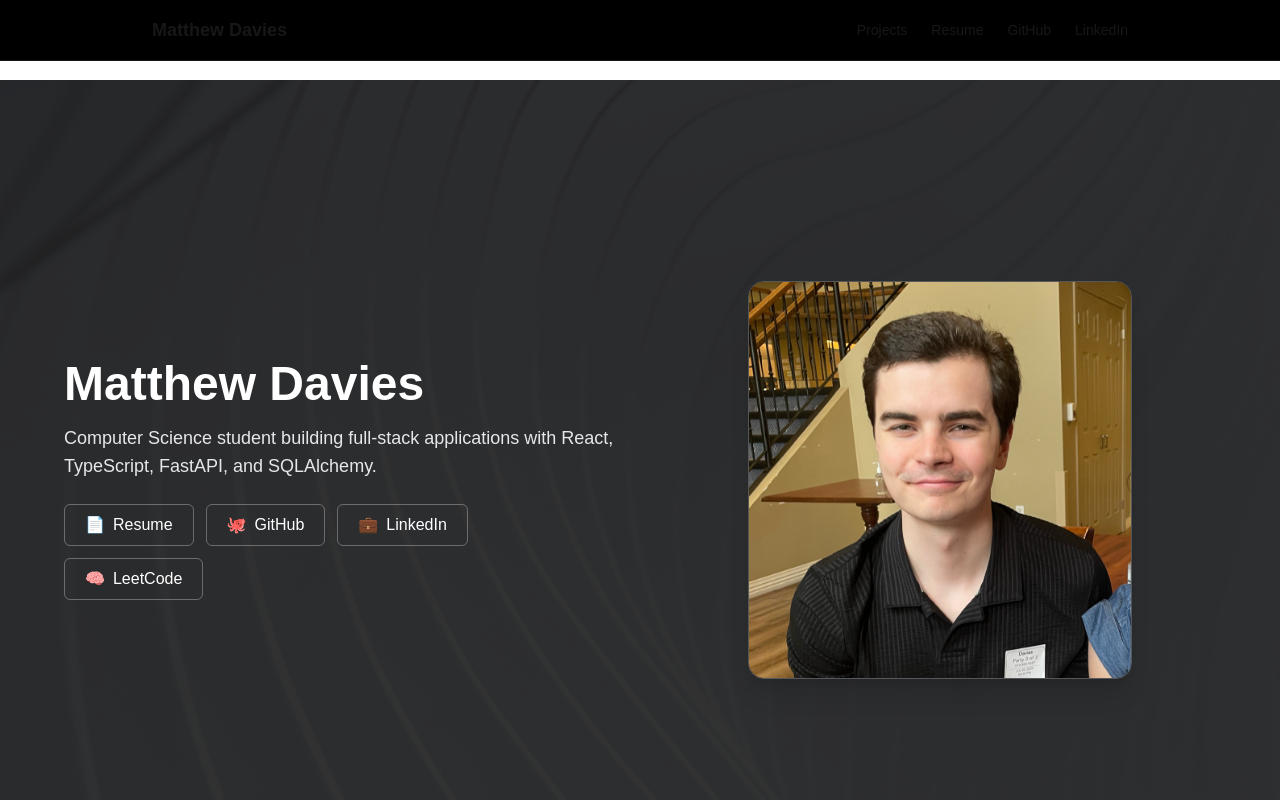
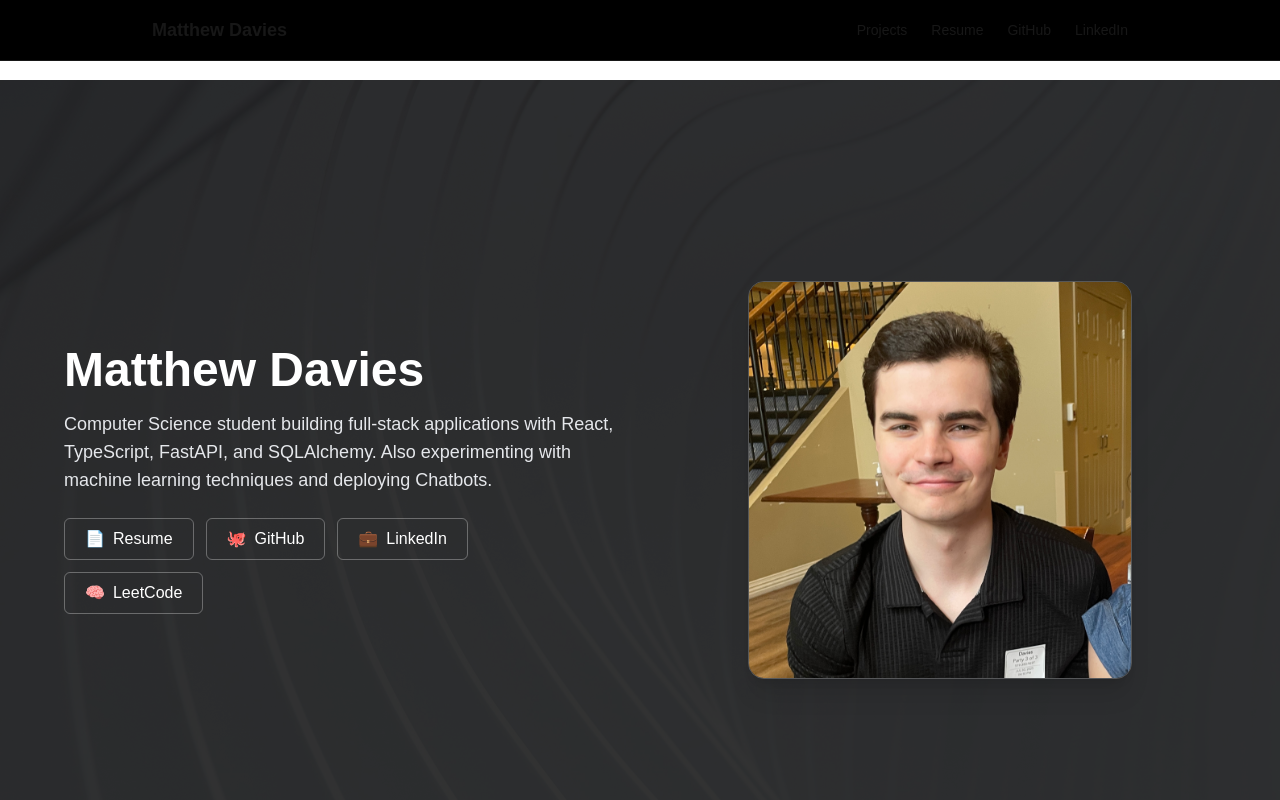
Before and after one commit to davo300/portfolio, a Next.js app: page / in a window 1280 px wide. Shown: the top 800 px of the page. Built offline with nearby package versions, Linux system fonts and the light colour scheme.

Commit message:
updated bio

```diff
--- a/app/page.tsx
+++ b/app/page.tsx
@@ -66,7 +66,8 @@ export default function Home() {
 
             <p className="text-lg text-gray-200 mb-6">
               Computer Science student building full-stack applications with
-              React, TypeScript, FastAPI, and SQLAlchemy.
+              React, TypeScript, FastAPI, and SQLAlchemy. Also experimenting with
+              machine learning techniques and deploying Chatbots.
             </p>
 
             <div className="flex flex-wrap gap-3">
```
